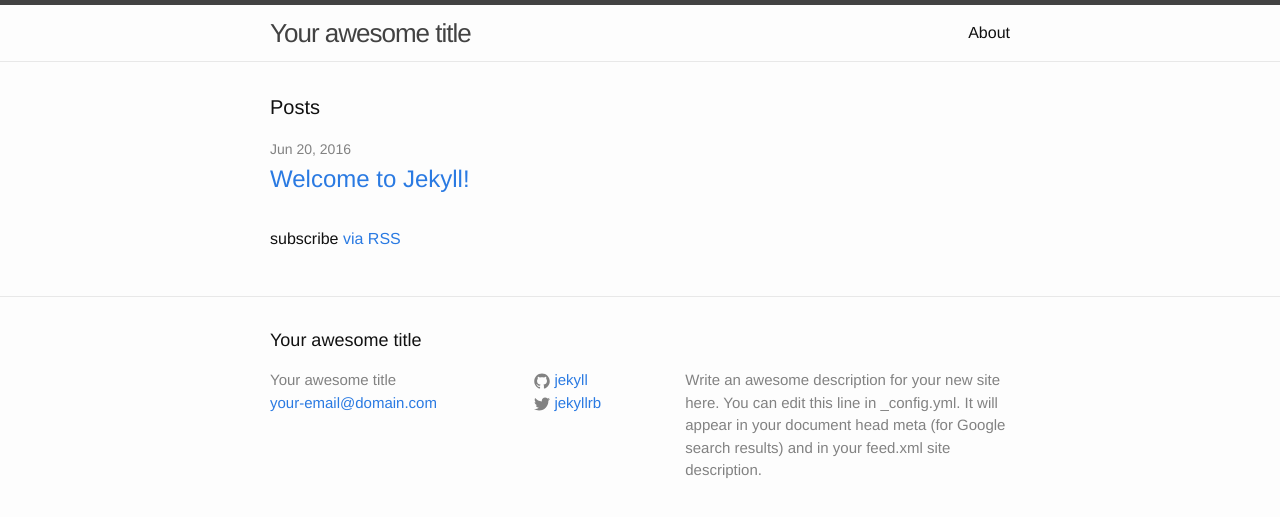
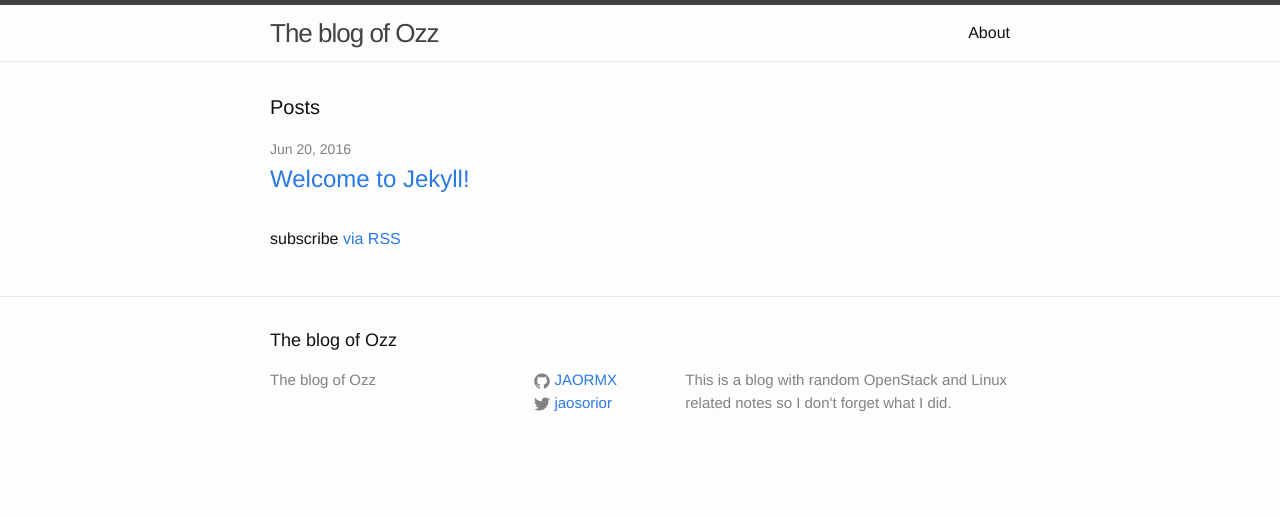
Before and after one commit to JAORMX/JAORMX.github.io, a Jekyll site: the page built from index.html, in a window 1280 px wide. Shown: the top 517 px of the page. Built offline with Jekyll 4.4.1, drawn with Linux system fonts in a browser that asks for light colours.

Commit message:
Update Jekyll config

```diff
--- a/_config.yml
+++ b/_config.yml
@@ -6,16 +6,15 @@
 # 'jekyll serve'. If you change this file, please restart the server process.
 
 # Site settings
-title: Your awesome title
-email: your-email@domain.com
+title: The blog of Ozz
+#email: @.com
 description: > # this means to ignore newlines until "baseurl:"
-  Write an awesome description for your new site here. You can edit this
-  line in _config.yml. It will appear in your document head meta (for
-  Google search results) and in your feed.xml site description.
+  This is a blog with random OpenStack and Linux related notes so I don't
+  forget what I did.
 baseurl: "" # the subpath of your site, e.g. /blog
-url: "http://yourdomain.com" # the base hostname & protocol for your site
-twitter_username: jekyllrb
-github_username:  jekyll
+#url: "http://yourdomain.com" # the base hostname & protocol for your site
+twitter_username: jaosorior
+github_username:  JAORMX
 
 # Build settings
 markdown: kramdown
```
